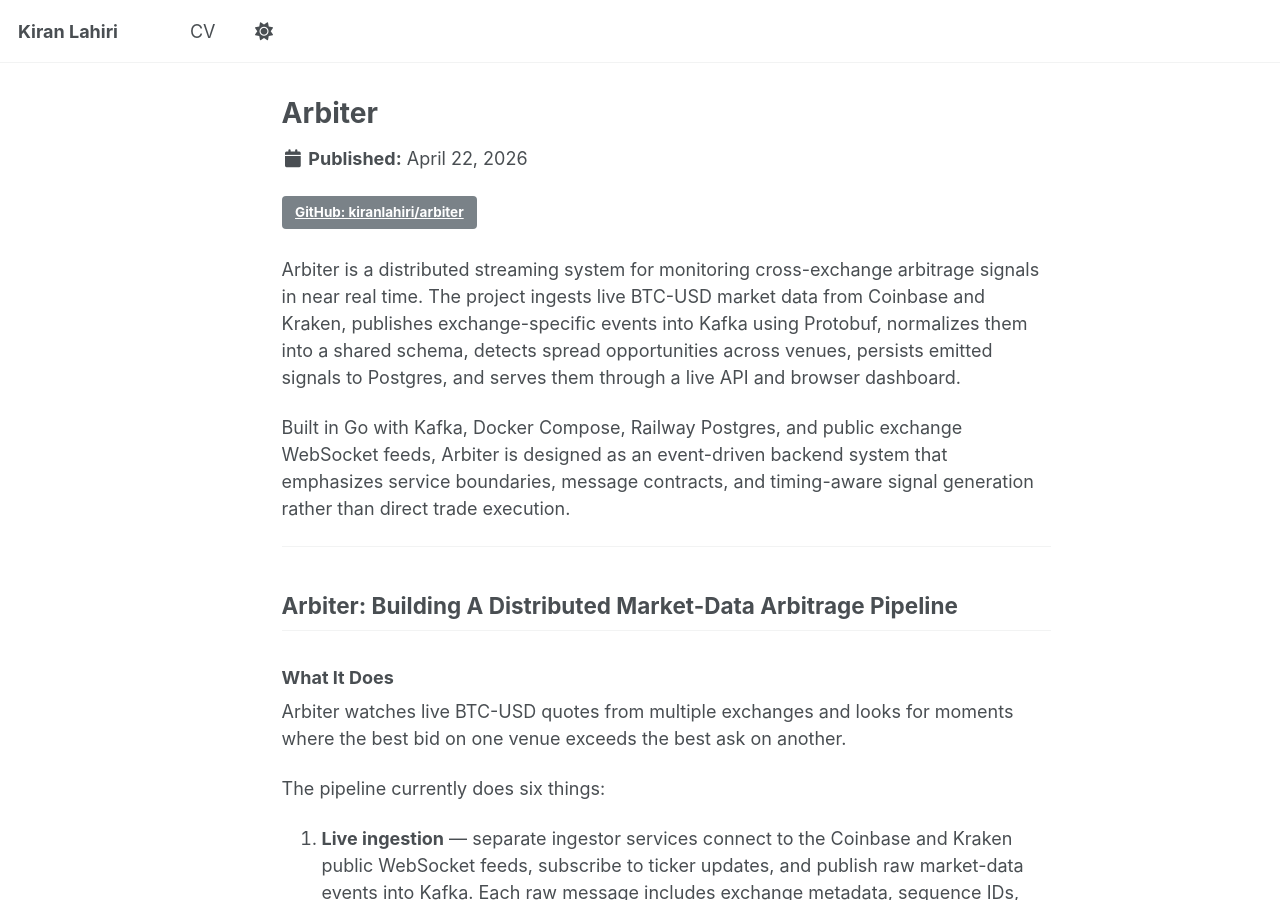
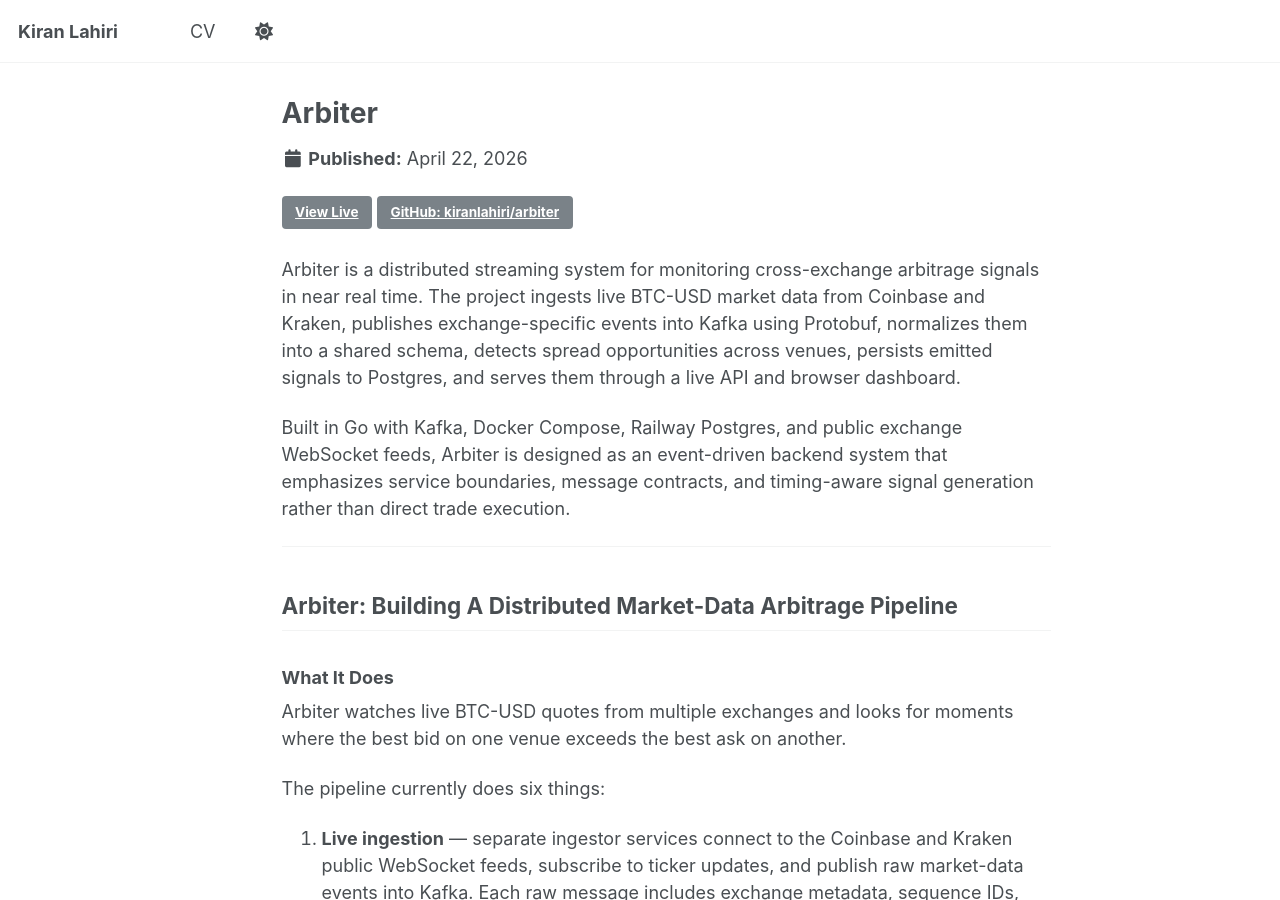
Before and after one commit to kiranlahiri/kiranlahiri.github.io, a Jekyll site: the page built from _portfolio/portfolio-4.md, in a window 1280 px wide and 900 px high. Built offline with Jekyll 4.4.1, drawn with Linux system fonts in a browser that asks for light colours; a script that is not in the unit is left out.

Commit message:
adding hyperlink and picture

```diff
--- a/_portfolio/portfolio-4.md
+++ b/_portfolio/portfolio-4.md
@@ -5,12 +5,14 @@ collection: portfolio
 date: 2026-04-22
 author_profile: false
 excerpt: "Arbiter is a distributed streaming system for monitoring cross-exchange arbitrage signals in near real time."
+link: http://159.89.95.151:8080/
 external_url: https://github.com/kiranlahiri/arbiter
 ---
 
-<p><a class="btn btn--primary" href="{{ page.external_url }}" target="_blank" rel="noopener">
-  GitHub: kiranlahiri/arbiter
-</a></p>
+<p>
+  <a class="btn btn--primary" href="http://159.89.95.151:8080/" target="_blank" rel="noopener">View Live</a>
+  <a class="btn" href="{{ page.external_url }}" target="_blank" rel="noopener">GitHub: kiranlahiri/arbiter</a>
+</p>
 
 Arbiter is a distributed streaming system for monitoring cross-exchange arbitrage signals in near real time. The project ingests live BTC-USD market data from Coinbase and Kraken, publishes exchange-specific events into Kafka using Protobuf, normalizes them into a shared schema, detects spread opportunities across venues, persists emitted signals to Postgres, and serves them through a live API and browser dashboard.
 
@@ -50,6 +52,8 @@ The pipeline currently does six things:
 6. **Dashboard** — the browser dashboard loads recent signal history over REST, receives live updates over WebSocket, and presents the signal stream as a monitoring surface rather than a raw terminal feed.
 
 The result is a working event-driven platform that ingests live market data, transforms it through multiple services, persists its outputs, and exposes them through a public-facing interface.
+
+![Arbiter dashboard showing live signal feed](/images/Screenshot from 2026-04-27 13-46-00.png)
 
 ### Tech Stack
 
```
Also changed, not shown: images/Screenshot from 2026-04-27 13-46-00.png (added).
